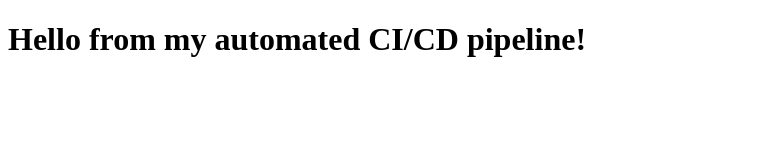
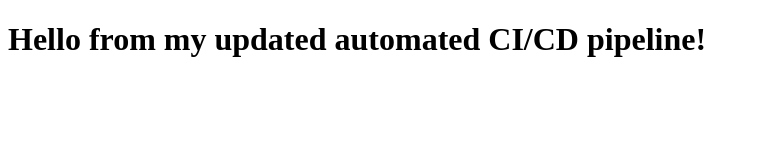
Before and after one commit to ankitanand200193/Graded-Project-on-Building-CI-CD-Pipeline-Tool, a plain HTML site: page index.html in a window 1280 px wide. Shown: the whole page, without its empty margins (0-759 px from the left). Drawn offline with Linux system fonts and the light colour scheme.

Commit message:
updating the html

```diff
--- a/index.html
+++ b/index.html
@@ -4,6 +4,6 @@
     <title>My First CI/CD Page</title>
 </head>
 <body>
-    <h1>Hello from my automated CI/CD pipeline!</h1>
+    <h1>Hello from my updated automated CI/CD pipeline!</h1>
 </body>
 </html>
```
